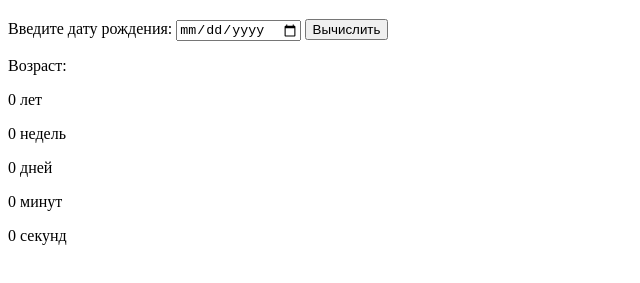
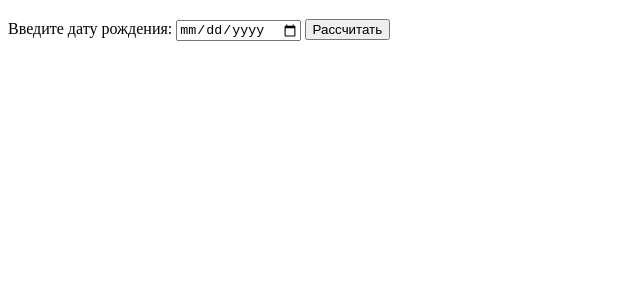
Before and after one commit to codealrawi/Age-Calculator, a plain HTML site: page index.html in a window 1280 px wide. Shown: the part 61-344 px from the top of the page, without its empty margins (0-640 px from the left). Drawn offline with Linux system fonts and the light colour scheme.

Commit message:
Update index.html

```diff
--- a/index.html
+++ b/index.html
@@ -9,17 +9,10 @@
 <body>
     <div class="container">
         <h1>Калькулятор возраста</h1>
-        <label for="birthdate">Введите дату рождения:</label>
-        <input type="date" id="birthdate">
-        <button id="calculate">Вычислить</button>
-        <div class="result" id="result">
-            <p>Возраст:</p>
-            <p id="years">0 лет</p>
-            <p id="weeks">0 недель</p>
-            <p id="days">0 дней</p>
-            <p id="minutes">0 минут</p>
-            <p id="seconds">0 секунд</p>
-        </div>
+        <label for="dob">Введите дату рождения:</label>
+        <input type="date" id="dob">
+        <button id="calculate">Рассчитать</button>
+        <div id="result" class="result"></div>
     </div>
     <script src="script.js"></script>
 </body>
```
